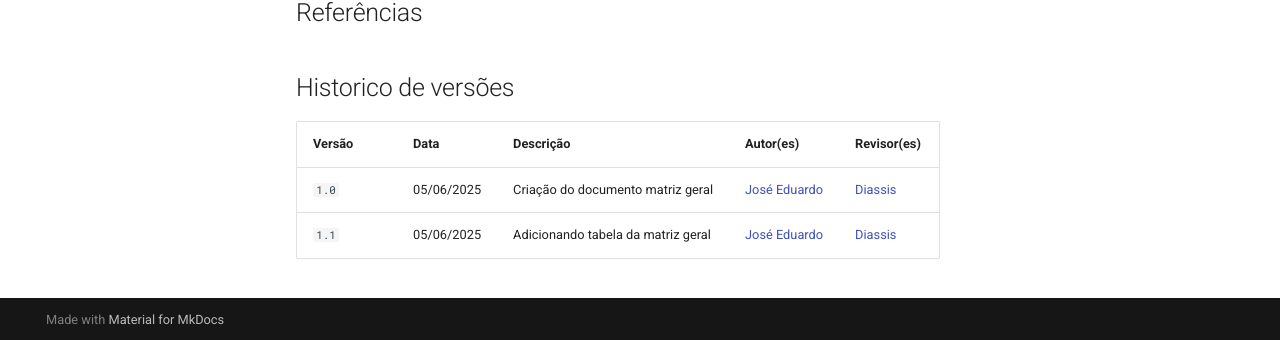
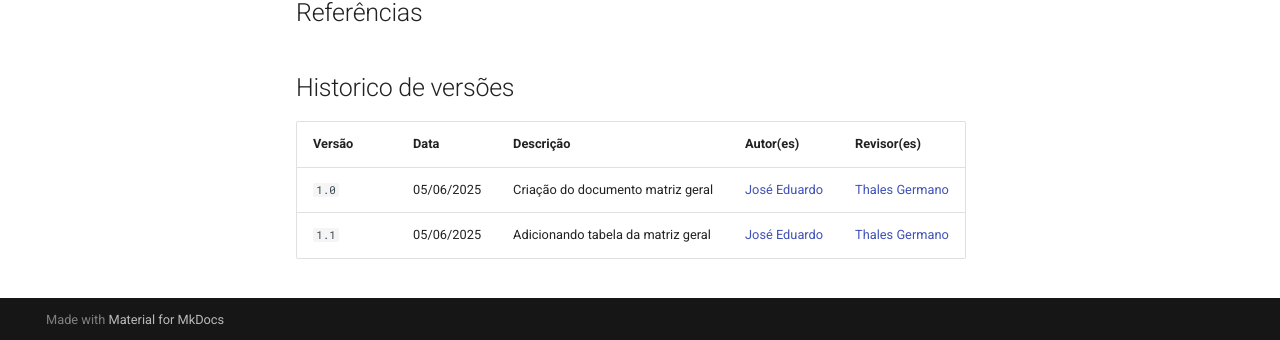
Before and after one commit to Requisitos-de-Software/2025.1-Meu-INSS, an MkDocs documentation site: the page built from docs/rastreabilidade/matriz-geral.md, in a window 1280 px wide and 900 px high, scrolled down 6404 px. Shown: the part 557-897 px from the top of the window. Built offline with MkDocs 1.6.1 and Material for MkDocs 9.7.7, drawn with Linux system fonts in a browser that asks for light colours; comment, search, counter and statistics services are not loaded.

Commit message:
corrigindo o nome do revisor

```diff
--- a/docs/rastreabilidade/matriz-geral.md
+++ b/docs/rastreabilidade/matriz-geral.md
@@ -82,5 +82,5 @@ introd + objetivos aqui
 
 | Versão | Data       | Descrição                                      | Autor(es)                                      | Revisor(es)                                    |
 | ------ | ---------- | ---------------------------------------------- | ---------------------------------------------- | ---------------------------------------------- |
-| `1.0`   | 05/06/2025 | Criação do documento matriz geral             | [José Eduardo](https://github.com/jevprado)    | [Diassis](https://github.com/Diaxiz) |
-| `1.1`   | 05/06/2025 | Adicionando tabela da matriz geral            | [José Eduardo](https://github.com/jevprado)    | [Diassis](https://github.com/Diaxiz) |
+| `1.0`   | 05/06/2025 | Criação do documento matriz geral             | [José Eduardo](https://github.com/jevprado)    | [Thales Germano](https://github.com/thalesgvl) |
+| `1.1`   | 05/06/2025 | Adicionando tabela da matriz geral            | [José Eduardo](https://github.com/jevprado)    | [Thales Germano](https://github.com/thalesgvl) |
```
